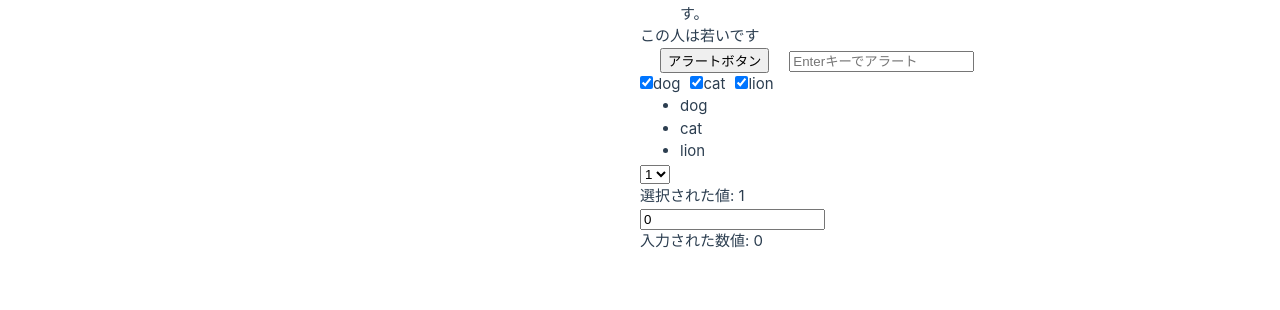
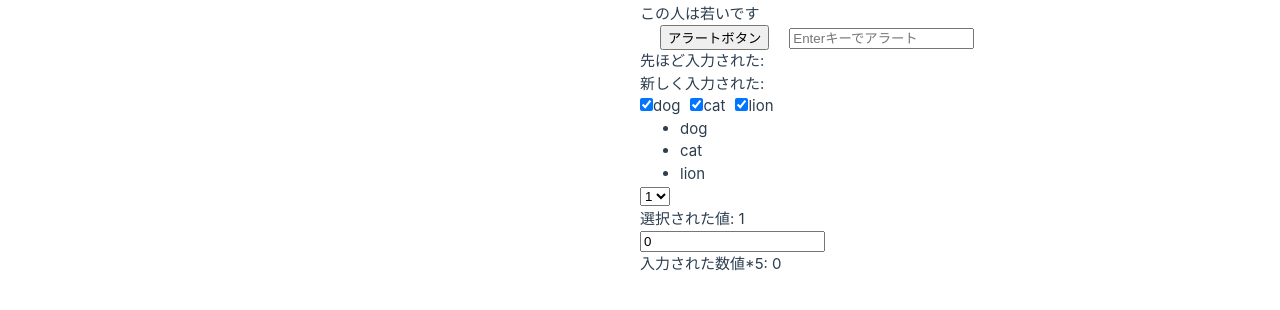
Before and after one commit to rwrw96/vue-practice, a Vue app: page /test in a window 1280 px wide. Shown: the part 466-776 px from the top of the page. Built offline with nearby package versions, Linux system fonts and the light colour scheme; the HTML template or start-up script is replaced by a standard one.

Commit message:
ガイド: watch

```diff
--- a/src/views/TestView.vue
+++ b/src/views/TestView.vue
@@ -1,5 +1,5 @@
 <script setup lang="ts">
-    import { ref, computed } from 'vue';
+    import { ref, computed, watch, watchEffect } from 'vue';
 
     const count = ref(0)
 
@@ -61,6 +61,18 @@
     const checkNames = ref(['dog', 'cat', 'lion']);
     const selected = ref(1);
     const number = ref(0);
+
+    const oldText = ref('');
+    const newText = ref('');
+    watch(text, (newValue, oldValue) => {
+        oldText.value = oldValue;
+        newText.value = newValue;
+    });
+
+    const fiveItemsNumber = ref(0);
+    watchEffect(() => {
+        fiveItemsNumber.value = number.value * 5;
+    });
 </script>
 
 <template>
@@ -90,8 +102,8 @@
                 <p v-else>この人は若いです</p>
                 <button @click="alertButton">アラートボタン</button>
                 <input type="text" @keyup.enter="alertButton" placeholder="Enterキーでアラート" v-model="text" />
-                <p class="input-text">{{ text }}</p>
-
+                <p class="input-text">{{ '先ほど入力された: ' + oldText }}</p>
+                <p class="input-text">{{ '新しく入力された: ' + newText }}</p>
                 <input type="checkbox" value="dog" v-model="checkNames" />
                 <label for="dog">dog</label>
                 <input type="checkbox" value="cat" v-model="checkNames" />
@@ -108,7 +120,7 @@
                 </select>
                 <p>選択された値: {{ selected }}</p>
                 <input type="number" v-model.number="number" />
-                <p>入力された数値: {{ number }}</p>
+                <p>入力された数値*5: {{ fiveItemsNumber }}</p>
             </div>
         </div>
     </header>
```
